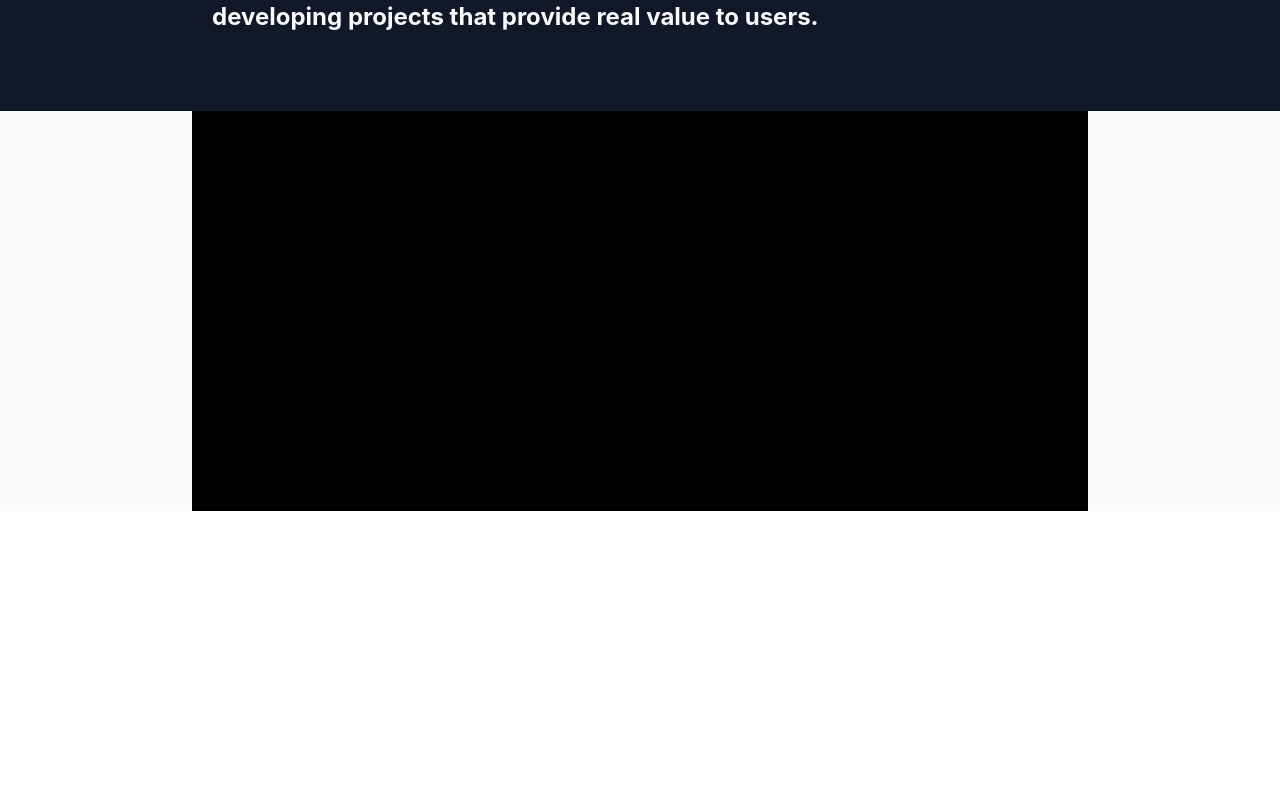
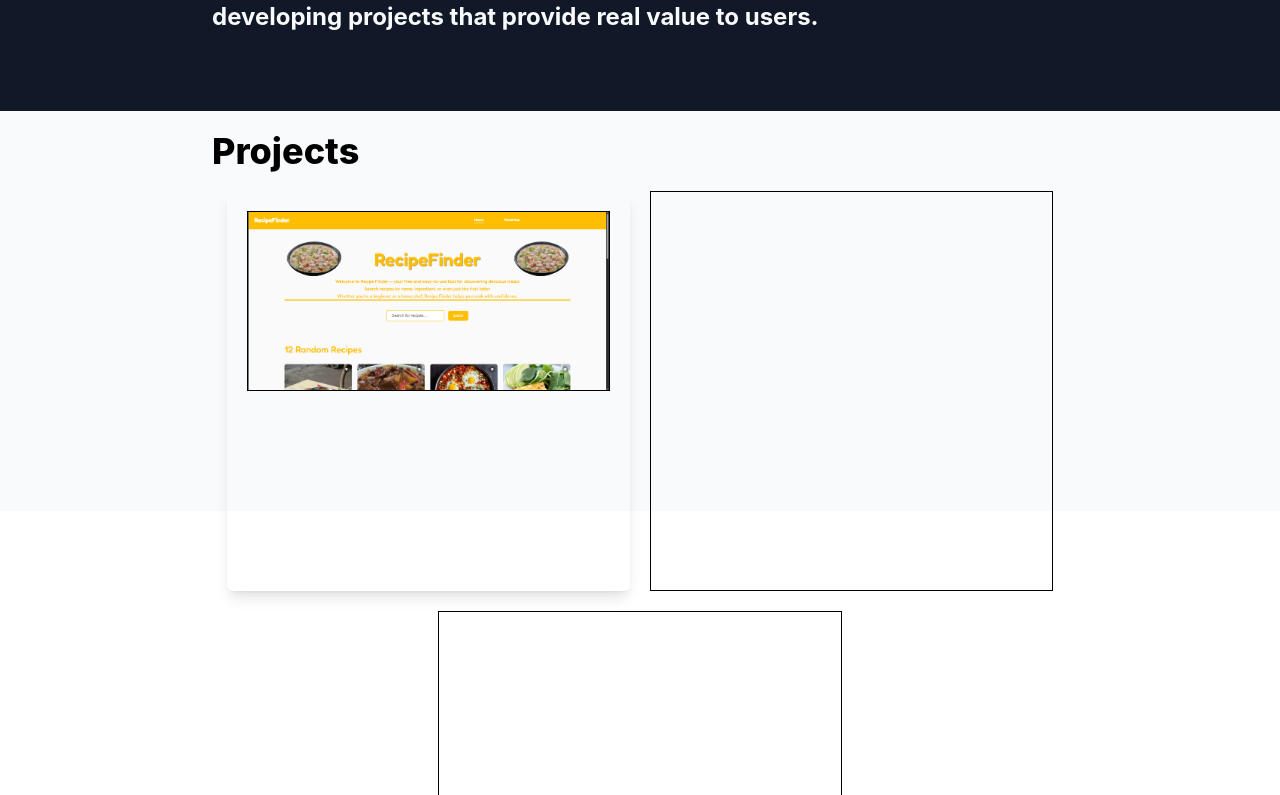
Before and after one commit to KarlBautista/Portfolio, a React (Vite) app in the folder Portfolio/: page / in a window 1280 px wide. Shown: the part 1073-1868 px from the top of the page. Before the commit the page ends 1584 px from the top, so only its background shows below. Built offline with nearby package versions, Linux system fonts and the light colour scheme.

Commit message:
added recipe finder in projects

```diff
--- a/Portfolio/src/components/Projects.jsx
+++ b/Portfolio/src/components/Projects.jsx
@@ -1,11 +1,25 @@
 import React from 'react'
-
+import RecipeFinder from "../assets/RecipeFinder.png"
 const Projects = () => {
   return (
     <section className='w-full h-[50vh] bg-[#F9FAFB] flex justify-center'>
-        <div className='w-[70%] h-full bg-black'>
+        <div className='w-[70%] h-full'>
+            <h1 className='text-4xl p-5 font-extrabold '>Projects</h1>
+            <div className=' w-full h-full flex flex-wrap gap-5 justify-center'>
 
+                <div className='w-[45%] h-full shadow-lg rounded-md border-[] p-5'>
+                    <div className='w-full h-[50%]'>
+                        <img src={RecipeFinder} alt="" className='w-full h-full object-cover border'/>
+                    </div>
+                    <div></div>
+                </div>
+                    <div className='w-[45%]  h-full border'></div>
+                        <div className='w-[45%]  h-full border'></div>
+
+
+            </div>
         </div>
+
     </section>
   )
 }
```
Also changed, not shown: Portfolio/src/assets/RecipeFinder.png (added).
